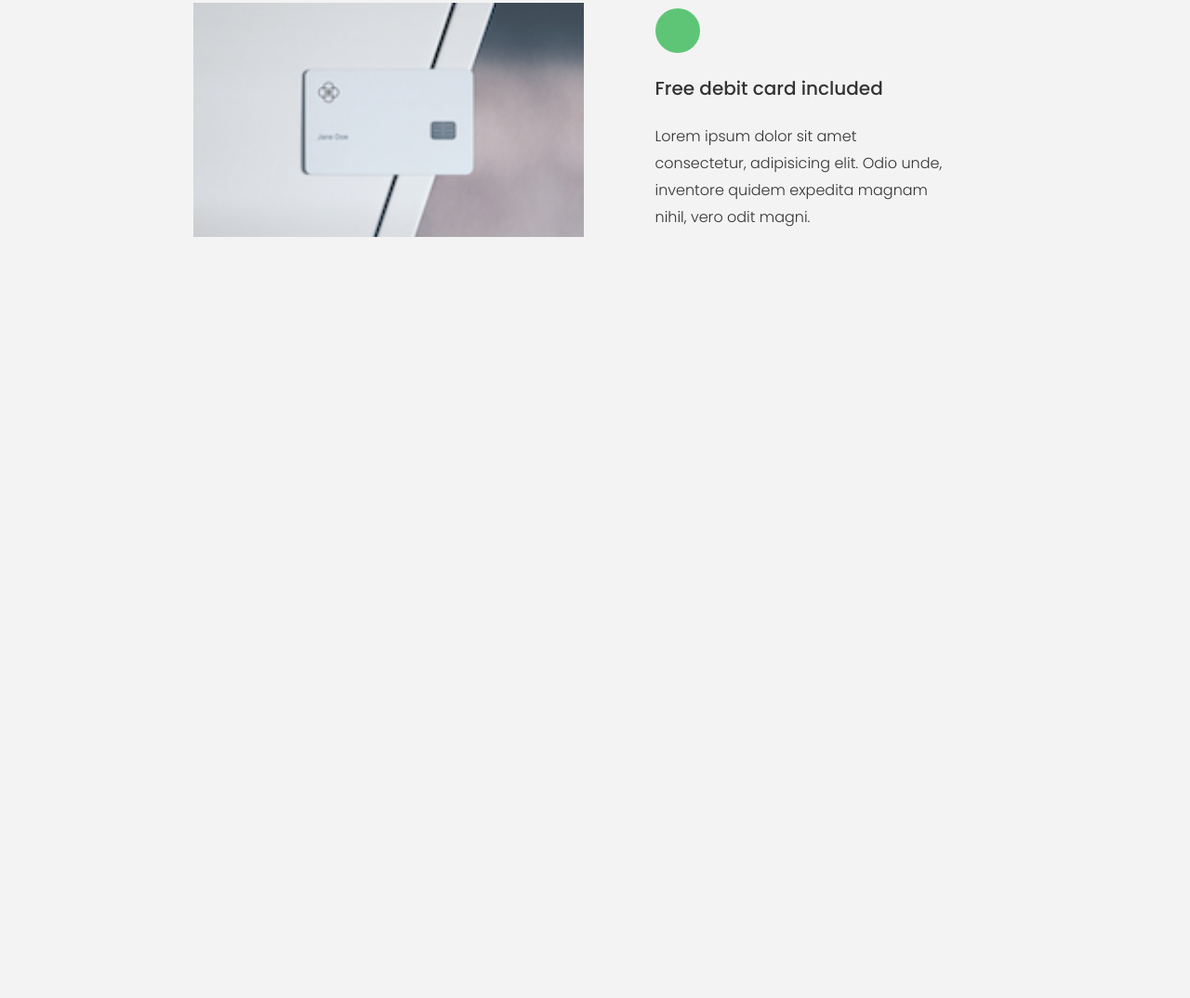
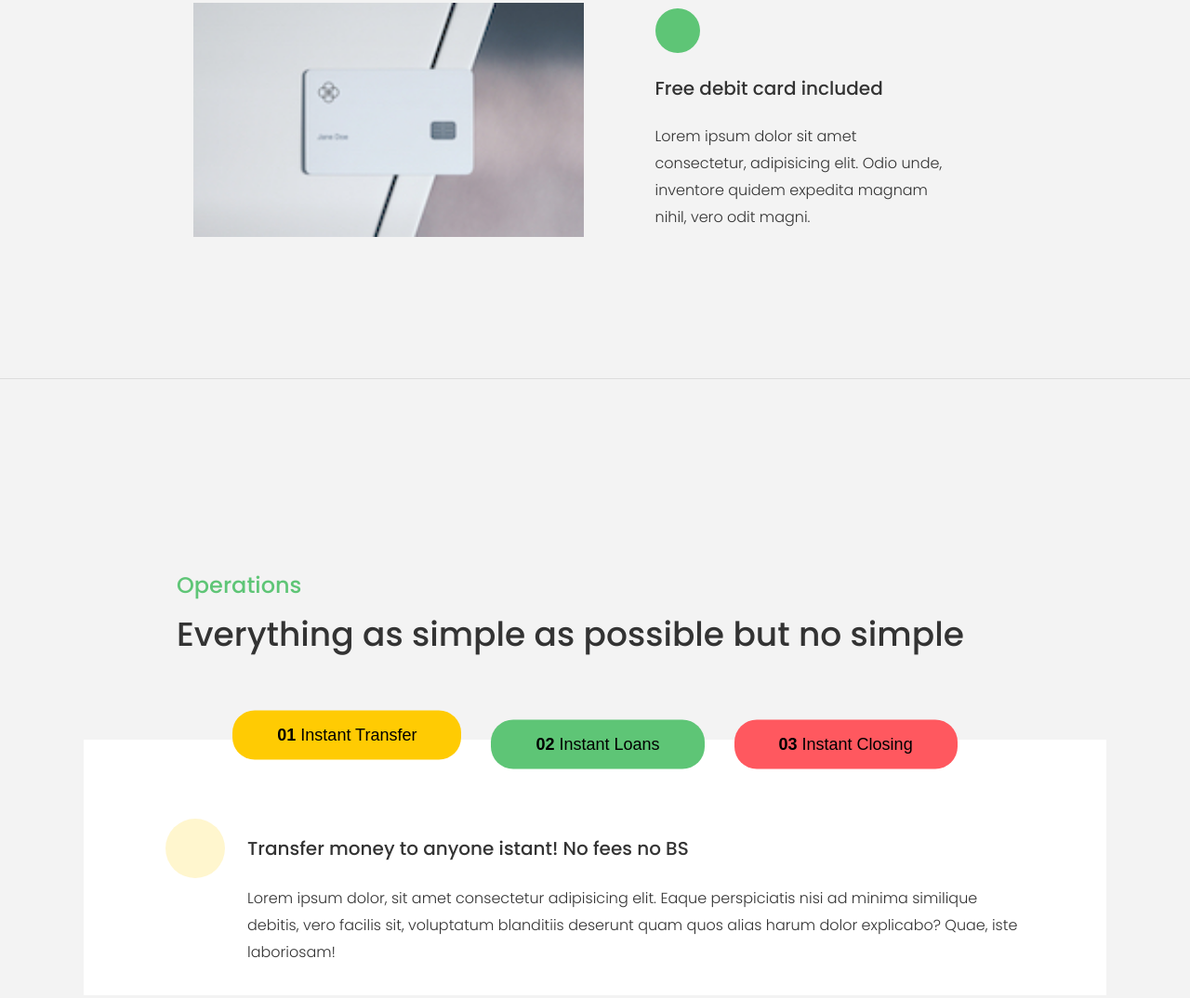
Before and after one commit to BachTranAnhDuc/Bankist, a website: page index.html in a window 1280 px wide. Shown: the part 1770-2844 px from the top of the page at 93% size. Before the commit the page ends 2177 px from the top, so only its background shows below. Drawn offline with Linux system fonts and the light colour scheme.

Commit message:
operation part 1

```diff
--- a/index.html
+++ b/index.html
@@ -94,6 +94,44 @@
           </div>
         </div>
       </section>
+
+      <section class="section" id="section--2">
+        <div class="section-title">
+          <h2 class="heading--secondary">Operations</h2>
+          <h3 class="heading--tertiary">
+            Everything as simple as possible but no simple
+          </h3>
+        </div>
+
+        <div class="operations">
+          <div class="operations__tab-container">
+            <button class="btn operations__tab--1 operations__tab--action">
+              <span>01</span> Instant Transfer
+            </button>
+            <button class="btn operations__tab--2">
+              <span>02</span> Instant Loans
+            </button>
+            <button class="btn operations__tab--3">
+              <span>03</span> Instant Closing
+            </button>
+          </div>
+
+          <div
+            class="operations__content operations__content--1 operations__content--active"
+          >
+            <div class="operations__icon operations__icon--1"></div>
+            <h5 class="operations__heading">
+              Transfer money to anyone istant! No fees no BS
+            </h5>
+            <p class="operations__text">
+              Lorem ipsum dolor, sit amet consectetur adipisicing elit. Eaque
+              perspiciatis nisi ad minima similique debitis, vero facilis sit,
+              voluptatum blanditiis deserunt quam quos alias harum dolor
+              explicabo? Quae, iste laboriosam!
+            </p>
+          </div>
+        </div>
+      </section>
     </main>
   </body>
 </html>
--- a/sass/abstract/_mixin.scss
+++ b/sass/abstract/_mixin.scss
@@ -0,0 +1,9 @@
+@mixin heading__five {
+  font-size: 2rem;
+  font-weight: 500;
+}
+
+@mixin text__normal {
+  font-size: 1.6rem;
+  font-weight: 300;
+}
--- a/sass/components/_button.scss
+++ b/sass/components/_button.scss
@@ -23,3 +23,16 @@
     border-bottom: 1px solid #fff;
   }
 }
+
+.btn {
+  border: none;
+  border-radius: 24px;
+  padding: 1.6rem 4.8rem;
+  background-color: aqua;
+  font-size: 1.8rem;
+  font-weight: 500;
+
+  span {
+    font-weight: 600;
+  }
+}
--- /dev/null
+++ b/sass/components/_operations.scss
@@ -0,0 +1,108 @@
+.operations {
+  // padding: 3.2rem 4.8rem;
+  // background-color: green;
+  background-color: #fff;
+  margin: 3.2rem auto;
+  max-width: 110rem;
+  padding: 1.6rem 3.2rem;
+
+  &__tab {
+    &-container {
+      display: flex;
+      justify-content: center;
+      gap: 3.2rem;
+
+      transform: translateY(-3.75rem);
+    }
+
+    &--1 {
+      background-color: $color-secondary;
+
+      transition: all 0.3s;
+      cursor: pointer;
+
+      &:hover,
+      &:active {
+        background-color: $color-secondary-darker;
+      }
+    }
+
+    &--2 {
+      background-color: $color-primary;
+
+      transition: all 0.3s;
+      cursor: pointer;
+
+      &:hover,
+      &:active {
+        background-color: $color-primary-darker;
+      }
+    }
+
+    &--3 {
+      background-color: $color-tertiary;
+
+      transition: all 0.3s;
+      cursor: pointer;
+
+      &:hover,
+      &:active {
+        background-color: $color-tertiary-darker;
+      }
+    }
+
+    &--action {
+      transform: translateY(-1rem);
+    }
+  }
+
+  &__content {
+    display: none;
+    padding: 1.6rem 4.8rem;
+    // background-color: #fff;
+
+    &--1 {
+    }
+
+    &--2 {
+    }
+
+    &--3 {
+    }
+
+    &--active {
+      display: grid;
+      grid-template-columns: 8rem 1fr;
+      align-items: center;
+
+      gap: 0.8rem 1.6rem;
+    }
+  }
+
+  &__icon {
+    width: 6.4rem;
+    height: 6.4rem;
+    background-color: $color-secondary-opacity;
+    border-radius: 50%;
+
+    justify-self: center;
+
+    &--1 {
+    }
+
+    &--2 {
+    }
+
+    &--3 {
+    }
+  }
+
+  &__heading {
+    @include heading__five;
+  }
+
+  &__text {
+    @include text__normal;
+    grid-column: 2 / 3;
+  }
+}
--- a/sass/main.scss
+++ b/sass/main.scss
@@ -9,6 +9,7 @@
 
 @import "components/button";
 @import "components/features";
+@import "components/operations";
 
 @import "layout/grid";
 @import "layout/header";
```
Also changed, not shown: css/style.css.
